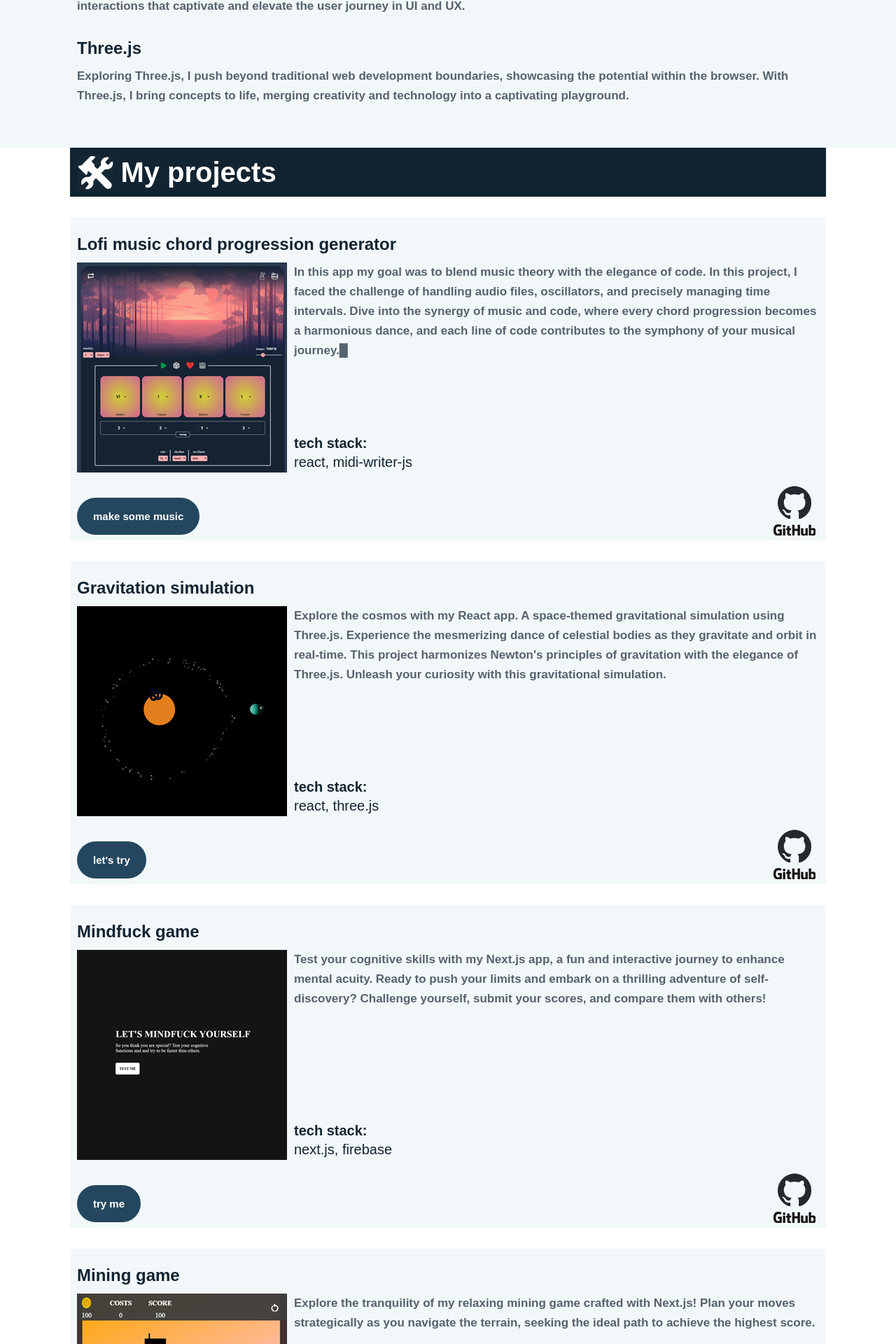
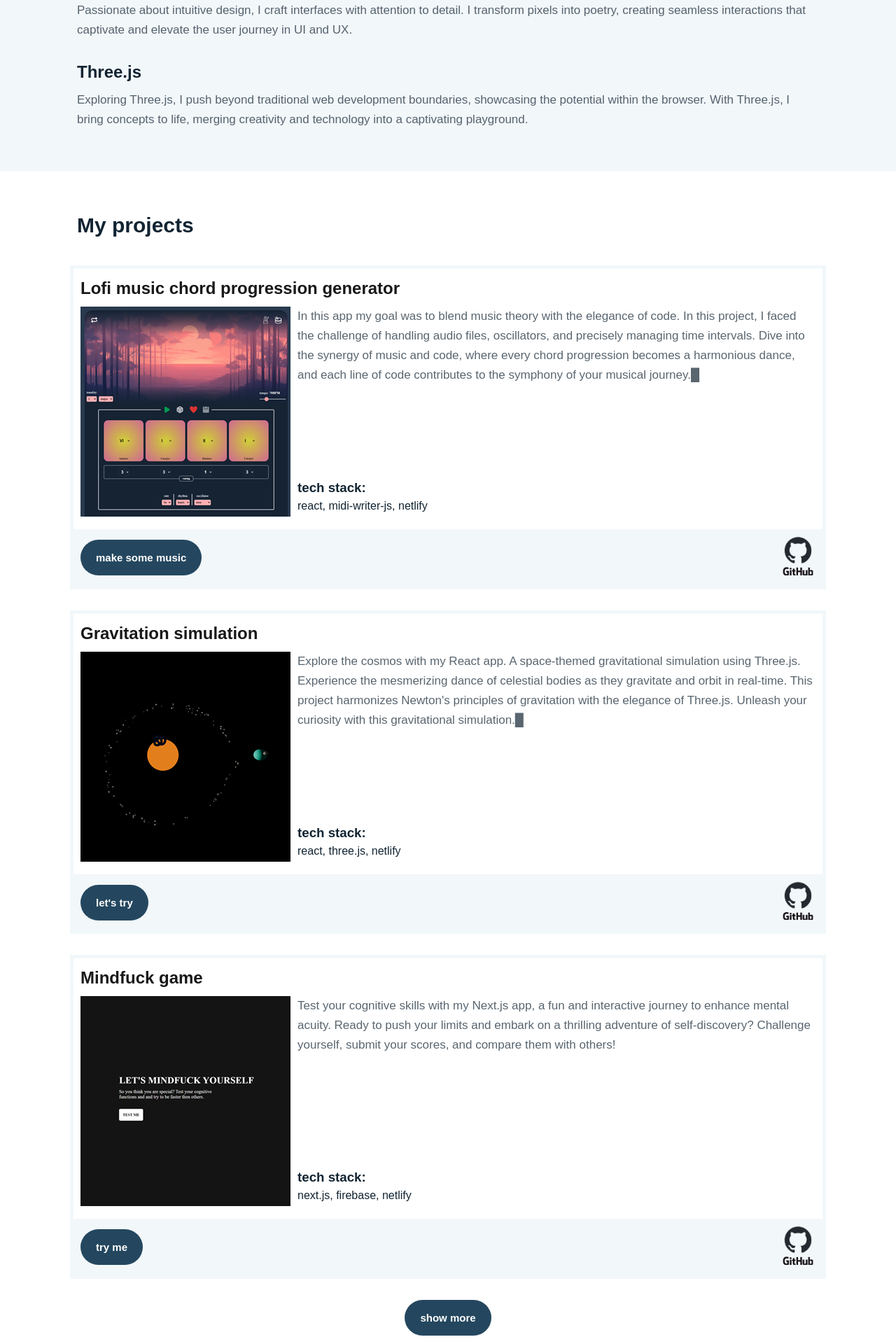
Before and after one commit to houbass/portfoliopage, a React (Create React App) app: page / in a window 1280 px wide. Shown: the part 873-2793 px from the top of the page at 70% size. Built offline with nearby package versions, Linux system fonts and the light colour scheme.

Commit message:
honey correction

```diff
--- a/src/App.css
+++ b/src/App.css
@@ -121,7 +121,8 @@ color: rgb(18, 36, 50);
   display: flex;
   flex-direction: column;
   align-items: center;
-  padding-bottom: 50px;
+
+  padding: 50px 0px;
 
 }
 
@@ -189,25 +190,24 @@ a {
 }
 
 h1 {
-  font-weight: 700;
-  font-size: 40px;
+  font-size: 30px;
   pointer-events: none;
 }
 
 h2 {
-  font-size: 24px;
+
   line-height: 36px;
   margin-bottom: 8px;
   pointer-events: none;
 }
 
 h3 {
-  font-size: 20px;
+
   pointer-events: none;
 }
 
 p {
-  font-size: 20px;
+
   line-height: 30px;
   pointer-events: none;
 }
@@ -217,9 +217,9 @@ p {
 }
 
 .title {
-  color: transparent;
+  /*color: transparent;
   text-shadow: 0 0 0 white;
-  background: rgb(18, 36, 50);
+  background: rgb(18, 36, 50);  */
   display: flex;
   flex-direction: row;
   align-items: center;
@@ -297,7 +297,7 @@ p {
   color: rgba(18, 36, 50, 0.7);
   font-size: 17px;
   line-height: 28px;
-  font-weight: 600;
+  font-weight: 500;
   margin-bottom: 4px;
 }
 
@@ -340,7 +340,7 @@ p {
   font-weight: 700;
   padding: 15px 20px;
   border-radius: 30px;
-  border: 3px dotted transparent;
+  border: 2px solid transparent;
   position: relative;
   z-index: 2;
 
@@ -349,8 +349,7 @@ p {
 .button:hover {
 	background: rgb(255, 255, 255);
 	color: black;
-  border: 3px dotted rgb(18, 36, 50);
-  box-sizing: border-box;
+  border: 2px solid rgb(18, 36, 50);
 }
 
 .button-dark {
@@ -495,16 +494,18 @@ p {
 }
 
 .projectCard {
-  background: rgb(242, 247, 250);
+  /*background: rgb(242, 247, 250);*/
+  border: 5px solid rgb(242, 247, 250);
   z-index: 10;
-  padding-top: 20px;
+  padding-top: 10px;
   margin-bottom: 30px;
 }
 
 .projectCard2 {
-  background: rgb(255, 255, 255);
+  /*background: rgb(255, 255, 255);*/
+  border: 5px solid rgb(255, 255, 255);
   z-index: 10;
-  padding-top: 20px;
+  padding-top: 10px;
   margin-bottom: 30px;
 }
 
@@ -583,3 +584,17 @@ li::before {
   font-size: 5px; /* Adjust the size of the marker */
 
 }
+
+
+.animePad {
+  animation: animePadAnim 1s forwards;
+}
+
+@keyframes animePadAnim {
+  0% {
+    opacity: 0;
+  }
+  100% {
+    opacity: 1;
+  }
+}
--- a/src/components/ComercialProjects.js
+++ b/src/components/ComercialProjects.js
@@ -15,7 +15,7 @@ export default function ComercialProjects({comercial, sofaPic, servicePic, bncPi
             title: "Sofa Lofi recording label",
             pic: sofaPic,
             text: "Explore my full-stack project for Sofa Lofi recording label, a platform harmonizing front-end and back-end tech. Tailored to the label's needs, it includes features such as releases cards, an admin page, submission forms with validations, subscription and a PDF generator for contract creation.",
-            techStack: ["next.js", "lottie", "anime.js", "firebase","create-pdf-js"],
+            techStack: ["next.js", "lottie", "anime.js", "firebase","create-pdf-js", "netlify"],
             btnText: "check it out",
             link: "https://sofalofi.com/",
             git: "https://github.com/houbass/sofaoptimalization"
@@ -23,20 +23,11 @@ export default function ComercialProjects({comercial, sofaPic, servicePic, bncPi
             title: "Autoservis Laube",
             pic: servicePic,
             text: "Check out the website I made for a family member's car service. It's user-friendly, offering essential info on services. With detailed descriptions and easy navigation, it ensures a smooth and informative experience for visitors.",
-            techStack: ["react", "lottie", "anime.js"],
+            techStack: ["react", "lottie", "anime.js", "netlify"],
             btnText: "repair car",
             link: "https://deft-custard-7140be.netlify.app/",
             git: "https://github.com/houbass/autoservice"
-        },
-        {
-            title: "BNCexpress recording label",
-            pic: bncPic,
-            text: "Worked on a WordPress site for BNCexpress recording label, enhancing their online presence. The site showcases artists and music, offering a user-friendly platform for fans. Explore the catalog and stay updated on the latest releases effortlessly.",
-            techStack: ["wordpress", "vanilla js"],
-            btnText: "check it out",
-            link: "https://bncexpress.com/",
-            git: ""
-        },
+        }
     ]
 
     return(
@@ -56,7 +47,7 @@ export default function ComercialProjects({comercial, sofaPic, servicePic, bncPi
                             marginBottom: "30px"
                         }}
                         >
-                            <img src={comercialPic} height="50px" alt="comercial projects"/>Comercial projects
+                            Comercial projects
                         </h1>
 
                         {myProjects.map((item, index) => {
@@ -68,13 +59,23 @@ export default function ComercialProjects({comercial, sofaPic, servicePic, bncPi
                             return(
                                 <div
                                 key={index}
-                                className="projectCard2 pad1 scrollMarginTop"
+                                className="projectCard2 scrollMarginTop"
                                 >
-                                    <h2>{item.title}</h2>
+                                    <a href={item.link} target="blank">
+                                        <h2 className="pad1">{item.title}</h2>
+                                    </a>
                                     <div
-                                    className="projectCardContent"
+                                    className="projectCardContent pad1"
                                     >
-                                        <img src={item.pic} width="300" height="300" alt={item.title}/>
+                                        <a href={item.link} target="blank">
+                                            <div style={{
+                                                width: "300px",
+                                                height: "300px"
+                                            }}>
+                                                <img src={item.pic} width="300" height="300" alt={item.title} />
+                                            </div>
+                                        </a>
+
                                         <div
                                         className="infoCard"
                                         style={{
@@ -99,8 +100,10 @@ export default function ComercialProjects({comercial, sofaPic, servicePic, bncPi
                                     style={{
                                         display: "flex",
                                         flexDirection: "row",
-                                        alignItems: "baseline",
+                                        alignItems: "center",
                                         justifyContent: "space-between",
+                                        background: "white",
+                                        padding: "10px"
                                     }}>
                                         <a className="button button-dark" href={item.link} target="blank">{item.btnText}</a>
                                         <a
@@ -118,8 +121,8 @@ export default function ComercialProjects({comercial, sofaPic, servicePic, bncPi
                                                 alignItems: "center",
 
                                             }}>
-                                                <img src={gitPic} width="50" alt="GitHub logo"/>
-                                                <img src={gittextdPic} width="70" alt="GitHub text"/>
+                                                <img src={gitPic} width="40" alt="GitHub logo"/>
+                                                <img src={gittextdPic} width="50" alt="GitHub text"/>
                                             </div>
                                         </a>
                                     </div>
--- a/src/components/Contact.js
+++ b/src/components/Contact.js
@@ -50,7 +50,6 @@ export default function Contact({ contact, mainOpacity }) {
                         marginBottom: "00px"
                     }}
                     >
-                        <img src={contactPic} height="50px" alt="my skills"/>
                         Contact
                     </h1>
                     <div className="pad1">
--- a/src/components/Introduction.js
+++ b/src/components/Introduction.js
@@ -10,7 +10,7 @@ export default function Introduction({introduction, foto, mainOpacity }) {
     const animatiaon = [1, 2, 3, 4, 5]
 
     //Animationed text settings
-    const text1 = "crafting digital landscapes where design meets functionality and user experience is not just a goal but a journey...";
+    const text1 = "crafting digital landscapes where design meets functionality and user experience is not just a goal but a journey";
     const timing1 = 20;
     const delay1 = 500;
 
@@ -34,7 +34,7 @@ export default function Introduction({introduction, foto, mainOpacity }) {
                         <div className="col col-1-2 intro-left">
                             <h1
                             style={{
-                                fontSize: "50px"
+                                fontSize: "40px"
                             }} >Ondrej Laube</h1>
                             <br/>
                             <h2>frontend developer for your next project</h2>
--- a/src/components/MyProjects.js
+++ b/src/components/MyProjects.js
@@ -1,22 +1,30 @@
-//pictures
+// pictures
+import { useState } from "react";
 import projectsPic from "../pic/projects.svg"
 
-//components
+// components
 import ScrollContainer from "./ScrollContainer";
 
 export default function MyProjects({projects, lofichordPic, gravityPic, mindfuckPic, miningPic, spacePic, gittextdPic, gitPic, mainOpacity }) {
 
-    //TEXT settings
+    // STATES FOR SHOWMORE BTN
+    const [showMore, setShowMore] = useState({
+        text: "show more",
+        elements: 2,
+        state: false
+    });
+
+    // TEXT settings
     const timing1 = 10;
     const delay1 = 0;
 
-    //MY PROJETS DESCRIPTION
+    // MY PROJETS DESCRIPTION
     const myProjects = [
         {
             title: "Lofi music chord progression generator",
             pic: lofichordPic,
             text: "In this app my goal was to blend music theory with the elegance of code. In this project, I faced the challenge of handling audio files, oscillators, and precisely managing time intervals. Dive into the synergy of music and code, where every chord progression becomes a harmonious dance, and each line of code contributes to the symphony of your musical journey.",
-            techStack: ["react", "midi-writer-js"],
+            techStack: ["react", "midi-writer-js", "netlify"],
             btnText: "make some music",
             link: "https://lofichordrandomizer.netlify.app/",
             git: "https://github.com/houbass/lofirandomizator.git"
@@ -24,7 +32,7 @@ export default function MyProjects({projects, lofichordPic, gravityPic, mindfuck
             title: "Gravitation simulation",
             pic: gravityPic,
             text: "Explore the cosmos with my React app. A space-themed gravitational simulation using Three.js. Experience the mesmerizing dance of celestial bodies as they gravitate and orbit in real-time. This project harmonizes Newton's principles of gravitation with the elegance of Three.js. Unleash your curiosity with this gravitational simulation.",
-            techStack: ["react", "three.js"],
+            techStack: ["react", "three.js", "netlify"],
             btnText: "let's try",
             link: "https://preeminent-florentine-a8e334.netlify.app/",
             git: "https://github.com/houbass/gravitation"
@@ -32,7 +40,7 @@ export default function MyProjects({projects, lofichordPic, gravityPic, mindfuck
             title: "Mindfuck game",
             pic: mindfuckPic,
             text: "Test your cognitive skills with my Next.js app, a fun and interactive journey to enhance mental acuity. Ready to push your limits and embark on a thrilling adventure of self-discovery? Challenge yourself, submit your scores, and compare them with others!",
-            techStack: ["next.js", "firebase"],
+            techStack: ["next.js", "firebase", "netlify"],
             btnText: "try me",
             link: "https://mindfuckgame.com/",
             git: "https://github.com/houbass/mindfuck"
@@ -40,7 +48,7 @@ export default function MyProjects({projects, lofichordPic, gravityPic, mindfuck
             title: "Mining game",
             pic: miningPic,
             text: "Explore the tranquility of my relaxing mining game crafted with Next.js! Plan your moves strategically as you navigate the terrain, seeking the ideal path to achieve the highest score.",
-            techStack: ["next.js"],
+            techStack: ["next.js", "netlify"],
             btnText: "let's mine",
             link: "https://bitcoinminegame.netlify.app/",
             git: "https://github.com/houbass/minegame"
@@ -48,12 +56,34 @@ export default function MyProjects({projects, lofichordPic, gravityPic, mindfuck
             title: "Spaceship game",
             pic: spacePic,
             text: "Explore the excitement of my React spaceship game! Steer your spaceship through gravity fields, dodge obstacles, and reach the wormhole for a cosmic escape. Ready for the challenge?",
-            techStack: ["react"],
+            techStack: ["react", "netlify"],
             btnText: "let's fly",
             link: "https://wondrous-jelly-5aa5c2.netlify.app/",
             git: "https://github.com/houbass/gravity-game"
         }
     ]
+
+
+    const filteredProjects = myProjects.filter((e, i) => i <= showMore.elements )
+    //console.log(myProjects.filter((e, i) => i <= (myProjects.length - 1) ))
+
+    // SHOW MORE FUNCTIONS
+    function showMoreFun() {
+
+        if(showMore.state === false) {
+            setShowMore({
+                text: "show less",
+                elements: myProjects.length,
+                state: true
+            });
+        } else{
+            setShowMore({
+                text: "show more",
+                elements: 2,
+                state: false
+            });
+        }
+    };
 
     return(
         <div
@@ -72,11 +102,9 @@ export default function MyProjects({projects, lofichordPic, gravityPic, mindfuck
                     style={{
                         marginBottom: "30px"
                     }}
-                    ><img src={projectsPic} height="50px" alt="my projects"/>My projects</h1>
+                    >My projects</h1>
 
-
-
-                    {myProjects.map((item, index) => {
+                    {filteredProjects.map((item, index) => {
 
                         let thisVisibility = "visible";
                         if(item.git === null){
@@ -86,13 +114,24 @@ export default function MyProjects({projects, lofichordPic, gravityPic, mindfuck
                         return(
                             <div
                             key={index}
-                            className="projectCard pad1"
+                            className="projectCard animePad"
                             >
-                                <h2>{item.title}</h2>
+                                <a href={item.link} target="blank">
+                                    <h2 className="pad1">{item.title}</h2>
+                                </a>
+
                                 <div
-                                className="projectCardContent"
+                                className="projectCardContent pad1"
                                 >
-                                    <img src={item.pic} width="300" height="300" alt={item.title}/>
+                                    <a href={item.link} target="blank">
+                                        <div style={{
+                                            width: "300px",
+                                            height: "300px"
+                                        }}>
+                                            <img src={item.pic} width="300" height="300" alt={item.title} />
+                                        </div>
+                                    </a>
+
                                     <div
                                     className="infoCard"
                                     style={{
@@ -114,11 +153,14 @@ export default function MyProjects({projects, lofichordPic, gravityPic, mindfuck
                                 </div>
                                 <br/>
                                 <div
+                                //className="pad1"
                                 style={{
                                     display: "flex",
                                     flexDirection: "row",
-                                    alignItems: "baseline",
-                                    justifyContent: "space-between"
+                                    alignItems: "center",
+                                    justifyContent: "space-between",
+                                    background: "rgb(242, 247, 250)",
+                                    padding: "10px"
                                 }}>
                                     <a className="button button-dark" href={item.link} target="blank">{item.btnText}</a>
                                     <a href={item.git} target="blank">
@@ -130,8 +172,8 @@ export default function MyProjects({projects, lofichordPic, gravityPic, mindfuck
                                             alignItems: "center",
                                             visibility: thisVisibility
                                         }}>
-                                            <img src={gitPic} width="50" alt="GitHub logo" />
-                                            <img src={gittextdPic} width="70" alt="GitHub text" />
+                                            <img src={gitPic} width="40" alt="GitHub logo" />
+                                            <img src={gittextdPic} width="50" alt="GitHub text" />
                                         </div>
                                     </a>
                                 </div>
@@ -140,6 +182,15 @@ export default function MyProjects({projects, lofichordPic, gravityPic, mindfuck
                     })}
                 </div>
             </section>
+
+            <button
+            onClick={showMoreFun}
+            className="button button-dark"
+            style={{
+                cursor: "pointer"
+            }}
+            >{showMore.text}</button>
+
         </div>
     )
 }
--- a/src/components/MySkills.js
+++ b/src/components/MySkills.js
@@ -27,7 +27,6 @@ export default function MySkills({ skills, mainOpacity }) {
                     style={{
                         marginBottom: "30px"
                     }}>
-                        <img src={skillsPic} height="50px" alt="my skills"/>
                         My skills
                     </h1>
                     <div className="pad1">
```
